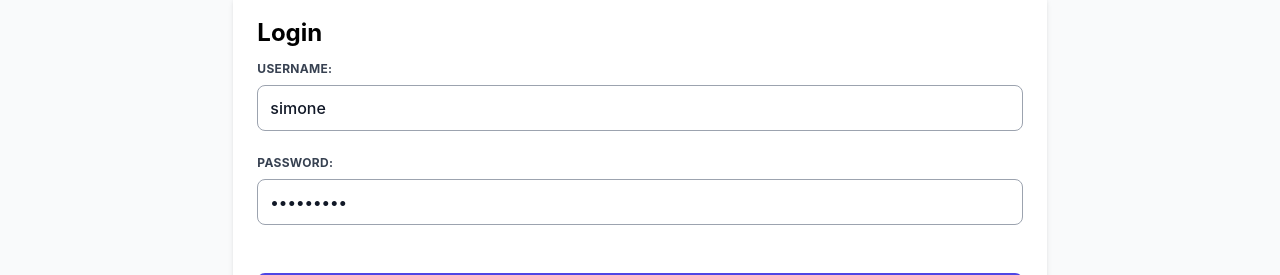
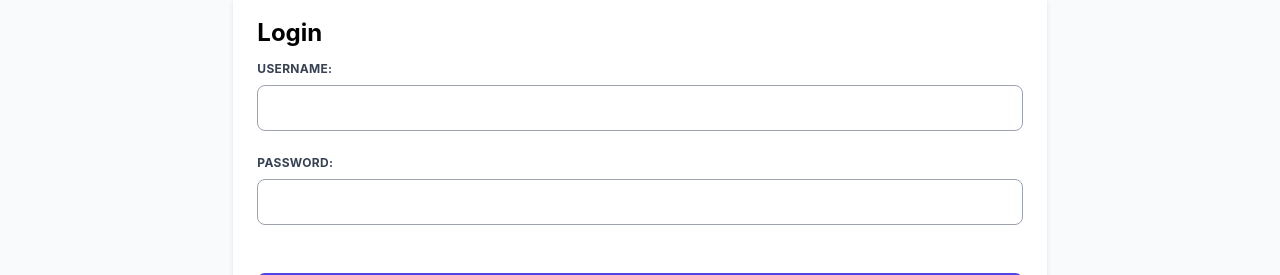
Before and after one commit to simone98dm/lazy-trainer-fe, a Vue app: page /login in a window 1280 px wide. Shown: the part 107-382 px from the top of the page. Built offline with nearby package versions, Linux system fonts and the light colour scheme.

Commit message:
remove username and password (changed in db)

```diff
--- a/src/pages/Login.vue
+++ b/src/pages/Login.vue
@@ -5,8 +5,8 @@
   import Button from "../components/Button/Button.vue";
   import { ButtonColor } from "../utils";
 
-  const username = ref("simone");
-  const password = ref("qwerty123");
+  const username = ref("");
+  const password = ref("");
   const error = ref("");
   const userStore = useUserStore();
   const router = useRouter();
```
